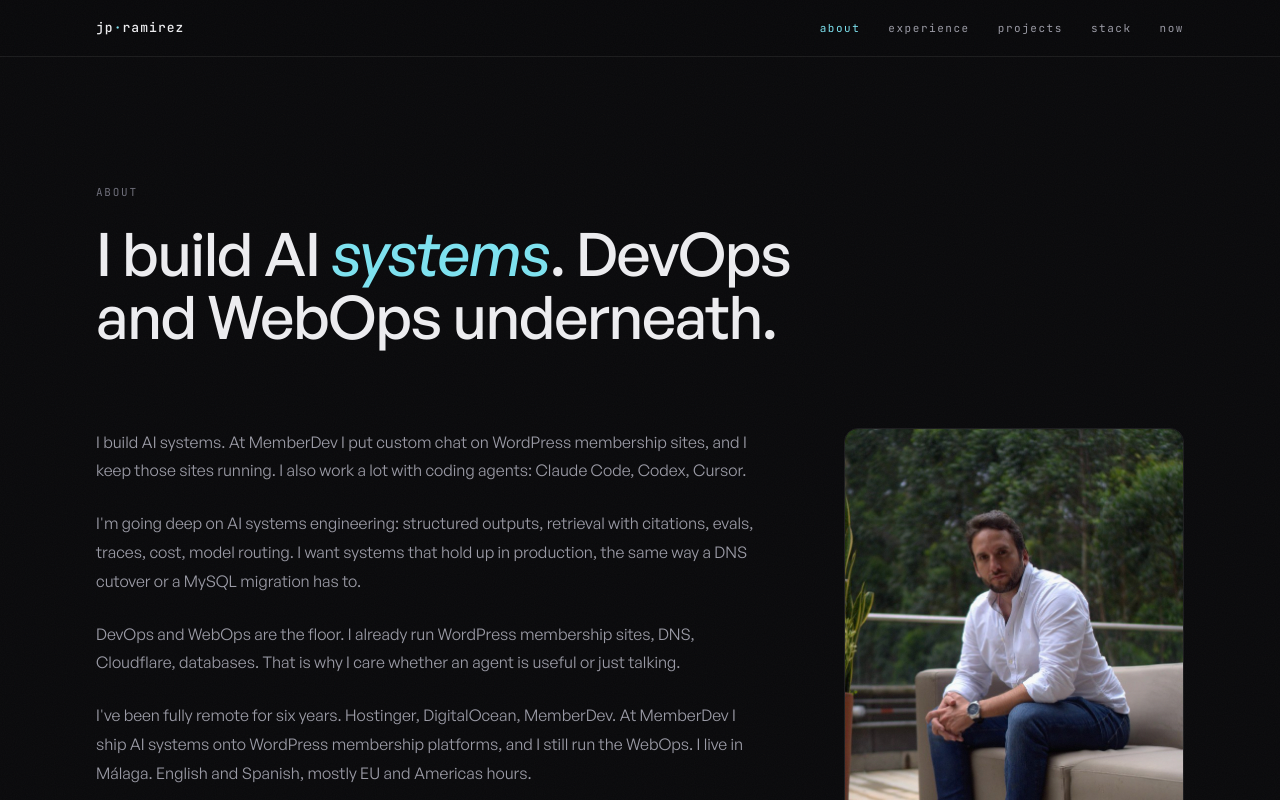
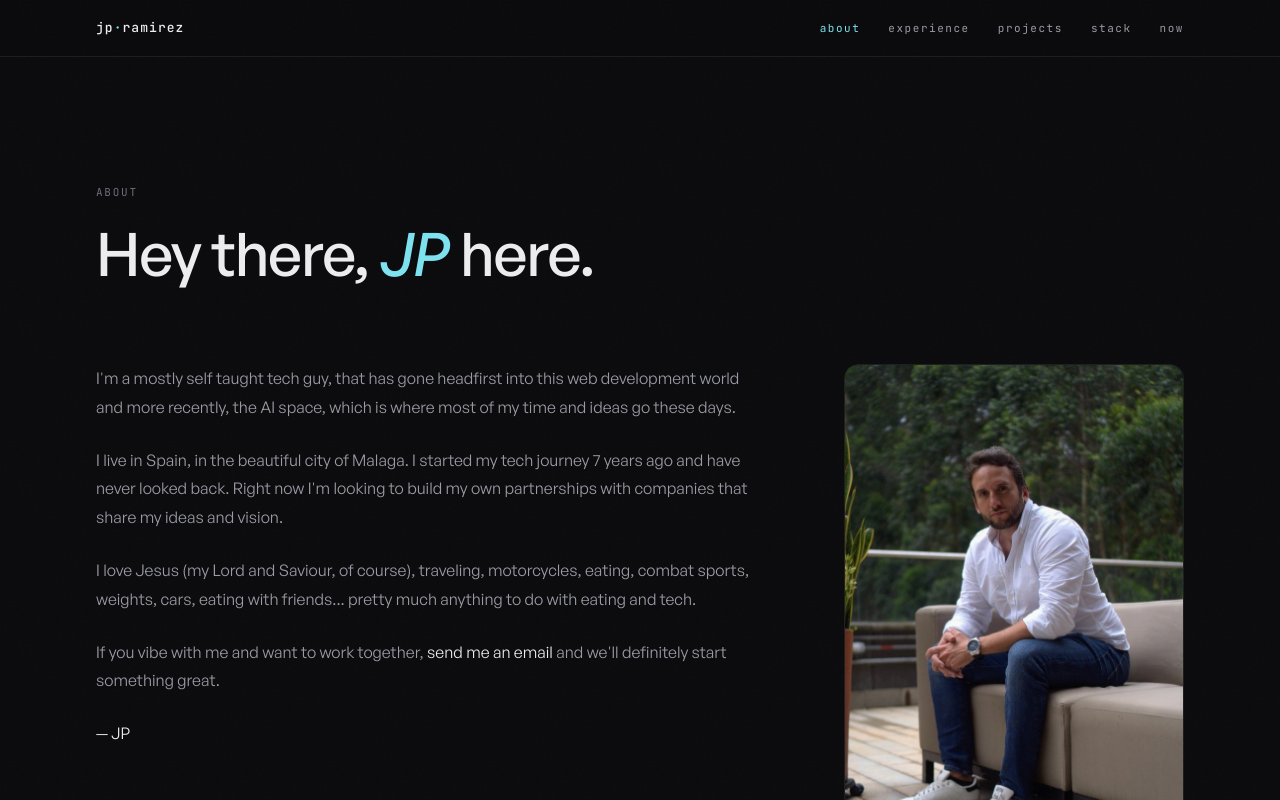
Before and after one commit to Torrente179/JPRamirez, a Next.js app: page /about in a window 1280 px wide. Shown: the top 800 px of the page. Built offline with nearby package versions, Linux system fonts and the light colour scheme.

Commit message:
Put JP's own letter on the About page.

```diff
--- a/app/about/page.tsx
+++ b/app/about/page.tsx
@@ -10,7 +10,7 @@ import { recommendations } from "@/lib/data/recommendations";
 export const metadata: Metadata = {
   title: "About",
   description:
-    "AI engineer in Málaga. I build agentic systems, RAG assistants, and the DevOps and WebOps they run on. English and Spanish.",
+    "Hey there, JP here. Self-taught tech guy in Málaga. Web, AI, and looking for partners who share the vision.",
 };
 
 const facts = [
@@ -27,9 +27,8 @@ export default function AboutPage() {
         eyebrow="About"
         title={
           <>
-            I build AI{" "}
-            <span className="text-brand italic">systems</span>. DevOps and
-            WebOps underneath.
+            Hey there,{" "}
+            <span className="text-brand italic">JP</span> here.
           </>
         }
       />
@@ -38,33 +37,40 @@ export default function AboutPage() {
         <div className="space-y-6 text-[15px] leading-[1.8] text-muted-foreground sm:text-base">
           <Reveal>
             <p>
-              I build AI systems. At MemberDev I put custom chat on WordPress
-              membership sites, and I keep those sites running. I also work a
-              lot with coding agents: Claude Code, Codex, Cursor.
+              I&apos;m a mostly self taught tech guy, that has gone headfirst
+              into this web development world and more recently, the AI space,
+              which is where most of my time and ideas go these days.
             </p>
           </Reveal>
           <Reveal>
             <p>
-              I'm going deep on AI systems engineering: structured outputs,
-              retrieval with citations, evals, traces, cost, model routing. I
-              want systems that hold up in production, the same way a DNS
-              cutover or a MySQL migration has to.
+              I live in Spain, in the beautiful city of Malaga. I started my
+              tech journey 7 years ago and have never looked back. Right now
+              I&apos;m looking to build my own partnerships with companies that
+              share my ideas and vision.
             </p>
           </Reveal>
           <Reveal>
             <p>
-              DevOps and WebOps are the floor. I already run WordPress
-              membership sites, DNS, Cloudflare, databases. That is why I care
-              whether an agent is useful or just talking.
+              I love Jesus (my Lord and Saviour, of course), traveling,
+              motorcycles, eating, combat sports, weights, cars, eating with
+              friends... pretty much anything to do with eating and tech.
             </p>
           </Reveal>
           <Reveal>
             <p>
-              I've been fully remote for six years. Hostinger, DigitalOcean,
-              MemberDev. At MemberDev I ship AI systems onto WordPress
-              membership platforms, and I still run the WebOps. I live in
-              Málaga. English and Spanish, mostly EU and Americas hours.
+              If you vibe with me and want to work together,{" "}
+              <a
+                href={`mailto:${site.email}`}
+                className="text-foreground transition-colors hover:text-brand"
+              >
+                send me an email
+              </a>{" "}
+              and we&apos;ll definitely start something great.
             </p>
+          </Reveal>
+          <Reveal>
+            <p className="text-foreground">— JP</p>
           </Reveal>
         </div>
 
--- a/lib/data/experience.ts
+++ b/lib/data/experience.ts
@@ -66,7 +66,7 @@ export const roles: Role[] = [
     tagline: "WordPress membership sites, and the AI on them",
     points: [
       "I take care of WordPress membership sites. Features, hosting, plugins, DNS, security, the day-to-day so they stay up.",
-      "I add AI to those sites. Custom chat that knows the material, built to fit the WordPress they already have.",
+      "I build AI chat for those sites so it can read the content and explain it to members.",
       "I also do the heavier jobs: migrations, moving media off the server, looking at logs when something is slow or broken.",
     ],
     sites: memberdevSites,
```
Also changed, not shown: 1 other file (tests, documents, lock files or other folders).
